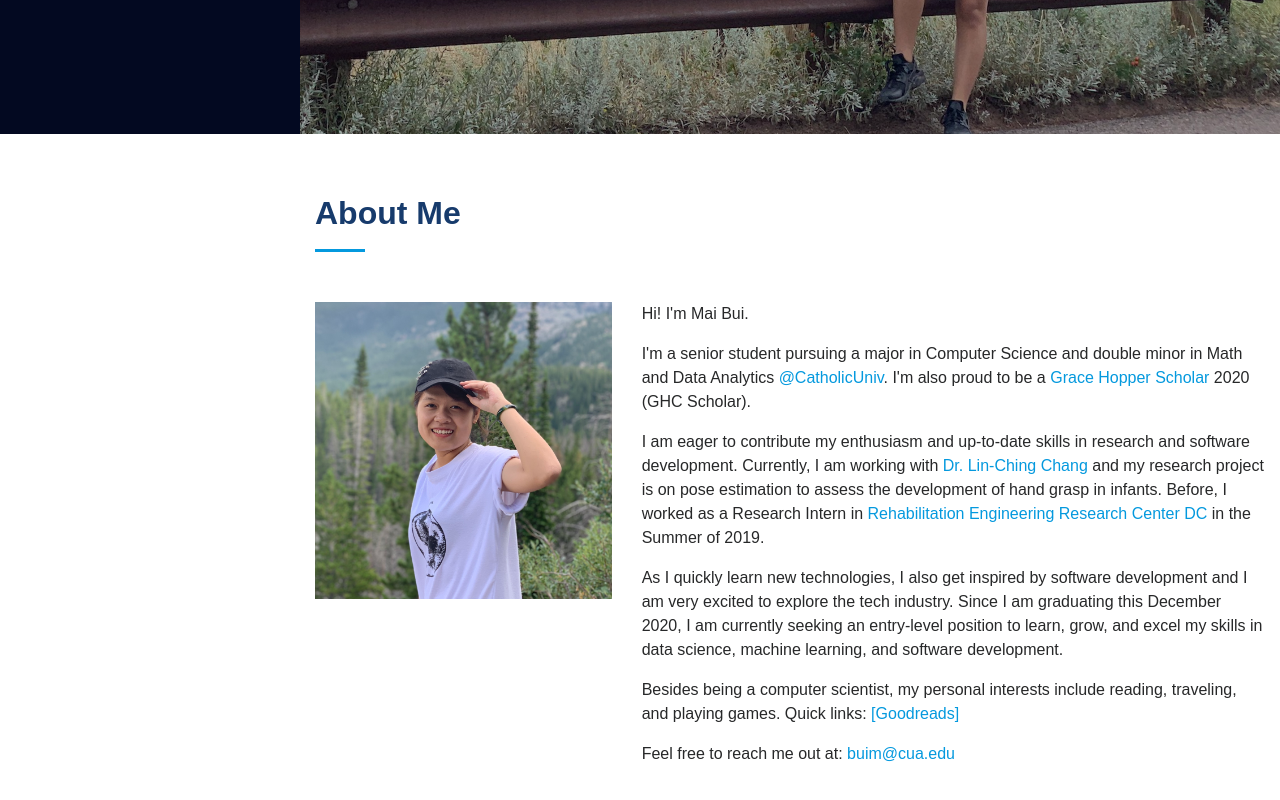
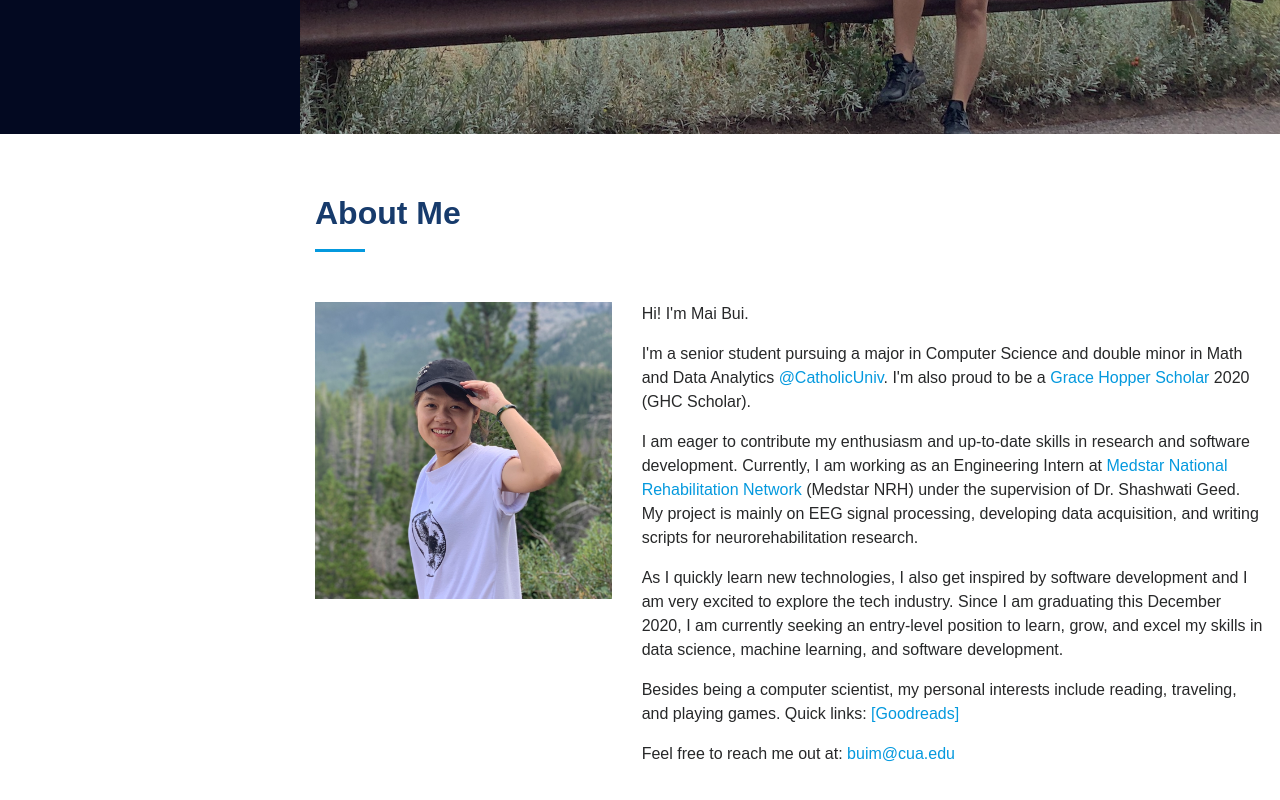
Before and after one commit to maipbui/maipbui.github.io, a plain HTML site: page index.html in a window 1280 px wide. Shown: the part 666-1466 px from the top of the page. Drawn offline with Linux system fonts and the light colour scheme.

Commit message:
Add files via upload

```diff
--- a/index.html
+++ b/index.html
@@ -80,9 +80,8 @@
             <p>I'm a senior student pursuing a major in Computer Science and double minor in Math and Data Analytics <a href="https://www.catholic.edu/index.html">@CatholicUniv</a>.
                I'm also proud to be a <a href="https://ghc.anitab.org/">Grace Hopper Scholar</a> 2020 (GHC Scholar).</p>
             <p>I am eager to contribute my enthusiasm and up-to-date skills in research and software development.
-               Currently, I am working with <a href="https://engineering.catholic.edu/research-and-faculty/faculty-profiles/eecs/chang-lin/index.html"> Dr. Lin-Ching Chang</a>
-               and my research project is on pose estimation to assess the development of hand grasp in infants.
-               Before, I worked as a Research Intern in <a href="https://engineering.catholic.edu/rerc-dc/index.html">Rehabilitation Engineering Research Center DC</a> in the Summer of 2019.</p>
+               Currently, I am working as an Engineering Intern at <a href="https://www.medstarnrh.org/">Medstar National Rehabilitation Network</a> (Medstar NRH) under the supervision of Dr. Shashwati Geed.
+               My project is mainly on EEG signal processing, developing data acquisition, and writing scripts for neurorehabilitation research.
             <p>As I quickly learn new technologies, I also get inspired by software development and I am very excited to explore the tech industry.
                Since I am graduating this December 2020, I am currently seeking an entry-level position to learn, grow, and excel my skills in data science, machine learning, and software development.</p>
             <p>Besides being a computer scientist, my personal interests include reading, traveling, and playing games.
```
